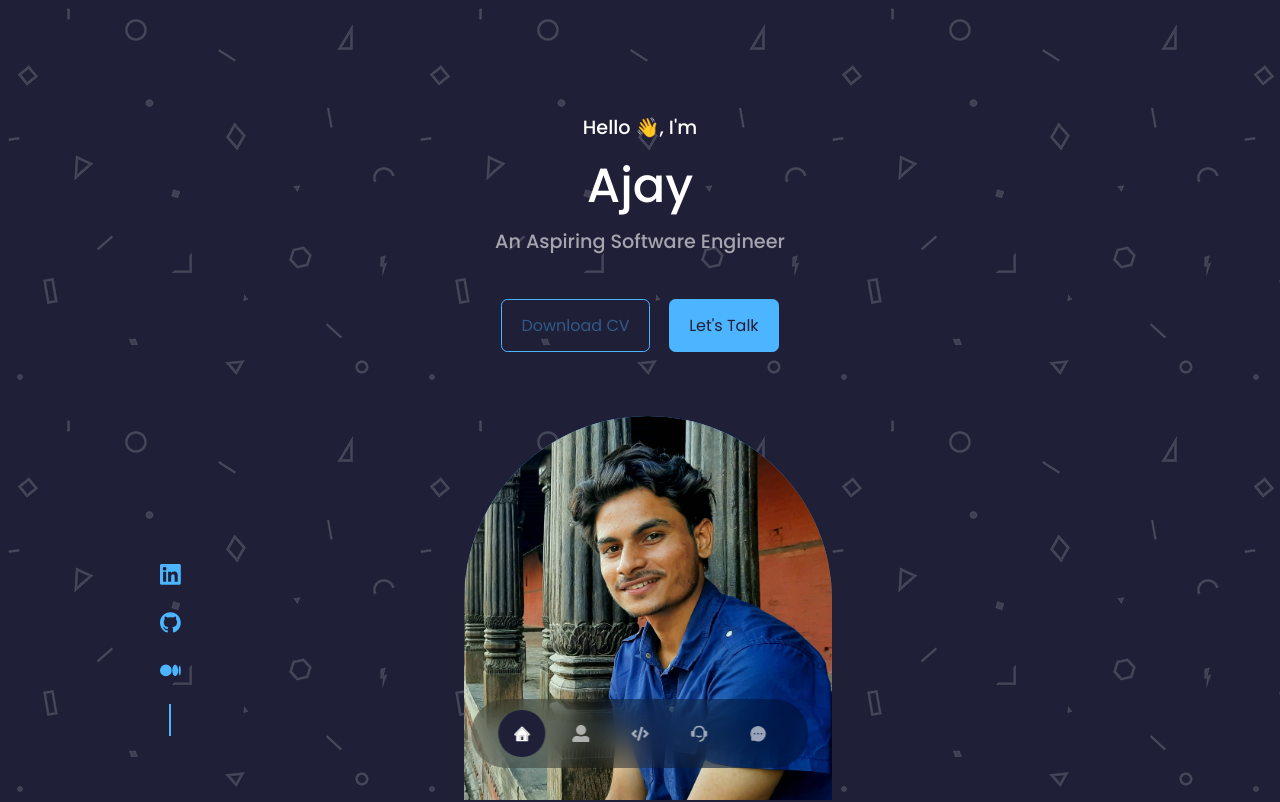
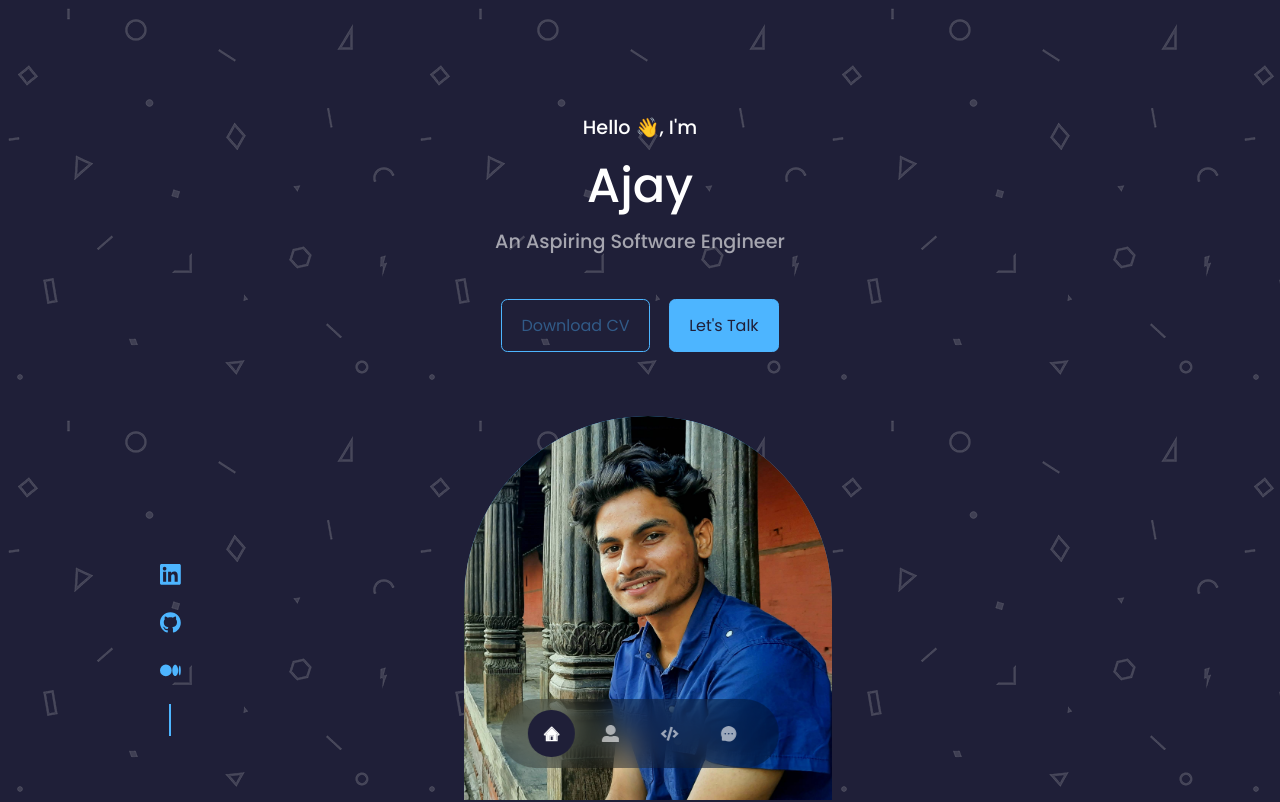
Before and after one commit to ajaypokharel/me, a React (Create React App) app: page / in a window 1280 px wide. Shown: the top 802 px of the page. Built offline with nearby package versions, Linux system fonts and the light colour scheme.

Commit message:
[fix] fixes services tab handling

```diff
--- a/src/components/nav/Nav.jsx
+++ b/src/components/nav/Nav.jsx
@@ -3,7 +3,7 @@ import './nav.css';
 import {AiTwotoneHome} from 'react-icons/ai'
 import {FaUserAlt} from 'react-icons/fa'
 import {FaCode} from 'react-icons/fa'
-import {RiCustomerService2Fill} from 'react-icons/ri'
+// import {RiCustomerService2Fill} from 'react-icons/ri'
 import {AiFillMessage} from 'react-icons/ai'
 
 import {useState} from 'react'
@@ -19,7 +19,7 @@ const Nav = () => {
       <a href='#' className={active === '#' ? 'active' : ''}><AiTwotoneHome /></a>
       <a href='#about' onClick={() => setActive('#about')} className={active === '#about' ? 'active' : ''}><FaUserAlt /></a>
       <a href='#experience' onClick={() => setActive('#experience')} className={active === '#experience' ? 'active' : ''}><FaCode /></a>
-      <a href='#services' onClick={() => setActive('#services')} className={active === '#services' ? 'active' : ''}><RiCustomerService2Fill /></a>
+      {/* <a href='#services' onClick={() => setActive('#services')} className={active === '#services' ? 'active' : ''}><RiCustomerService2Fill /></a> */}
       <a href='#contact' onClick={() => setActive('#contact')} className={active === '#contact' ? 'active' : ''}><AiFillMessage /></a>
 
     </nav>
```
